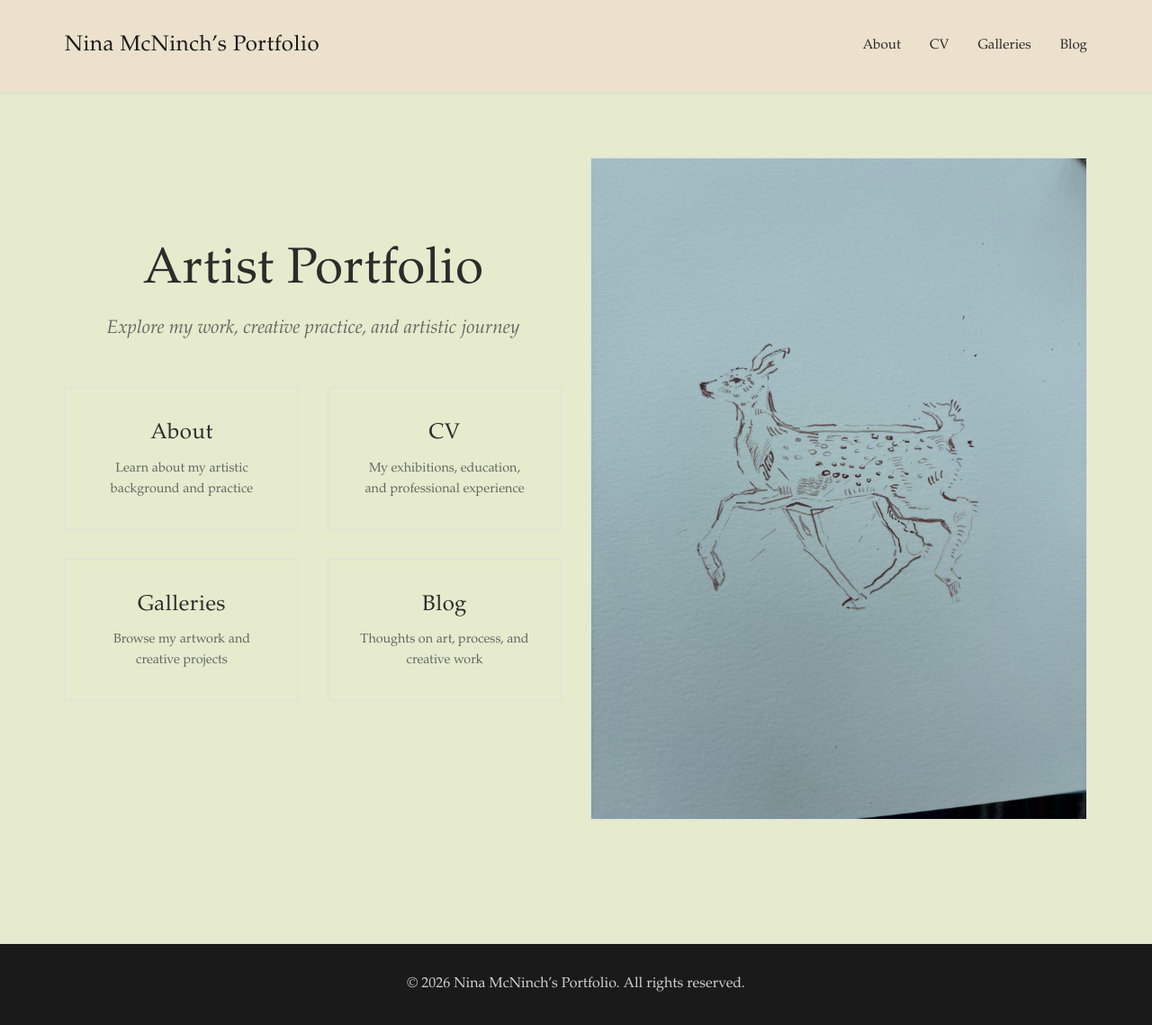
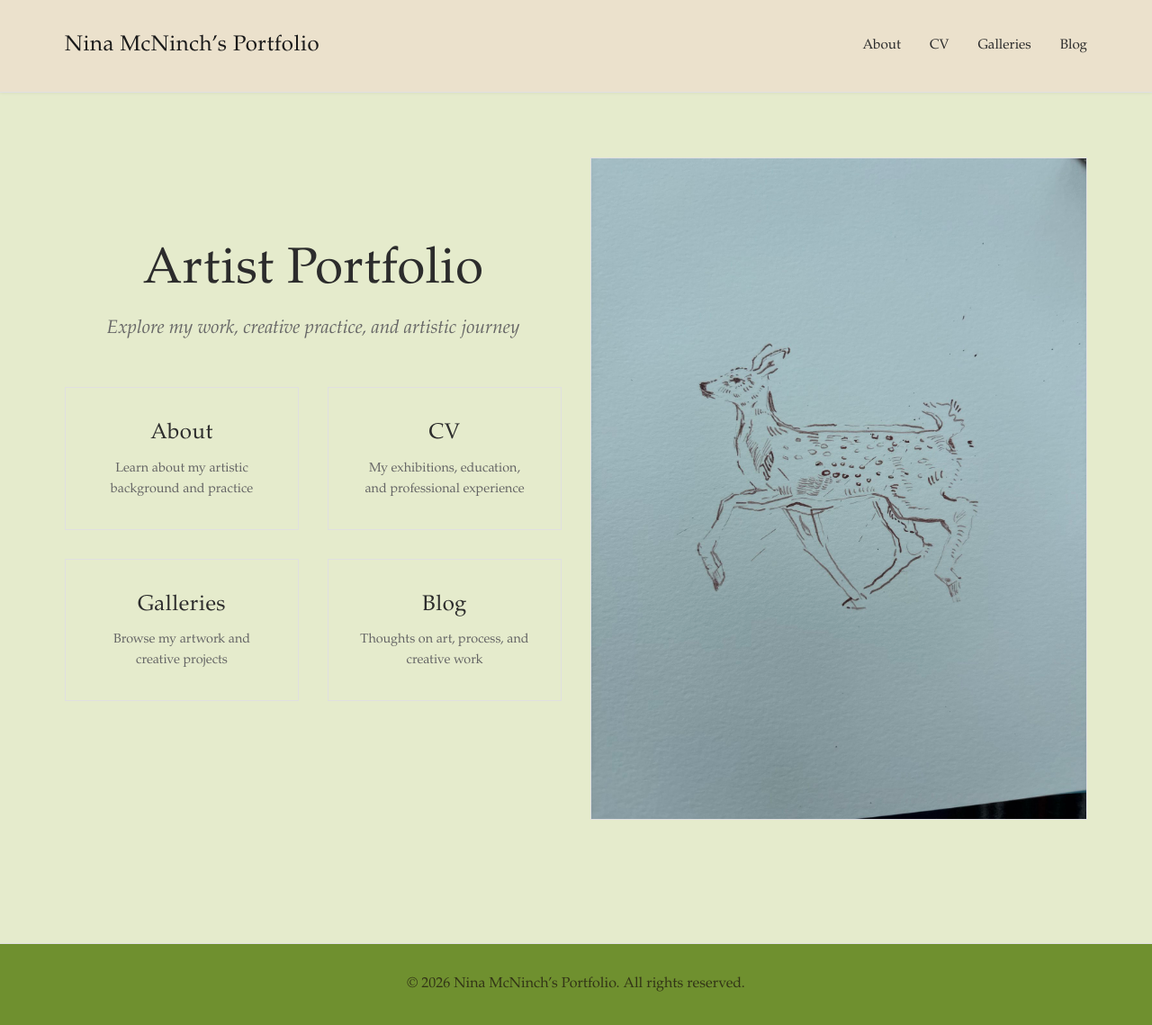
Before and after one commit to ninaisabee/artweb, a Jekyll site: the page built from index.md, in a window 1280 px wide and 1139 px high. Shown: the whole window at 90% size. Built offline with Jekyll 4.4.1, drawn with Linux system fonts in a browser that asks for light colours.

Commit message:
Update main.css

```diff
--- a/assets/css/main.css
+++ b/assets/css/main.css
@@ -366,8 +366,9 @@ main {
 
 /* Footer */
 footer {
-  background: var(--primary);
+  /* background: var(--primary); */
   /* color: white; */
+  background-color:rgb(111, 144, 47);
   padding: 2rem 0;
   margin-top: 4rem;
   border-top: 1px solid var(--border);
@@ -375,7 +376,7 @@ footer {
 }
 
 footer p {
-  color: rgba(255,255,255,0.8);
+  color: rgba(35, 29, 16, 0.8);
   margin: 0;
 }
 
```
